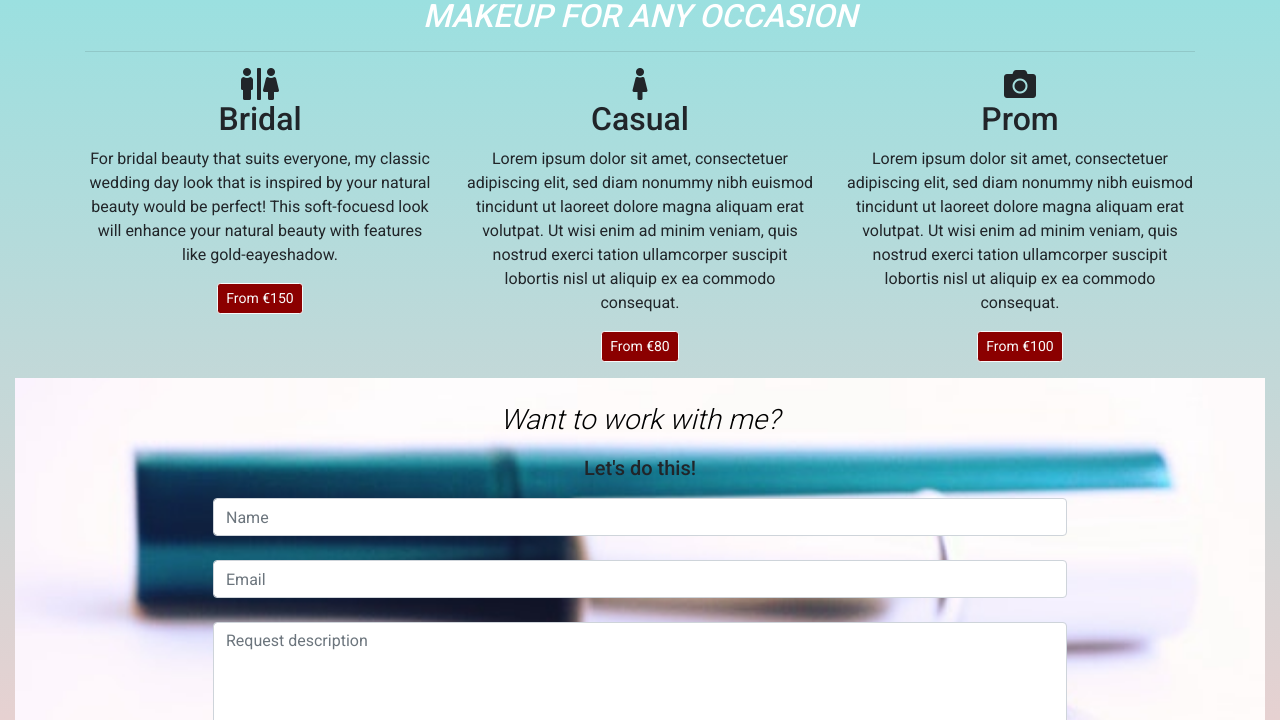
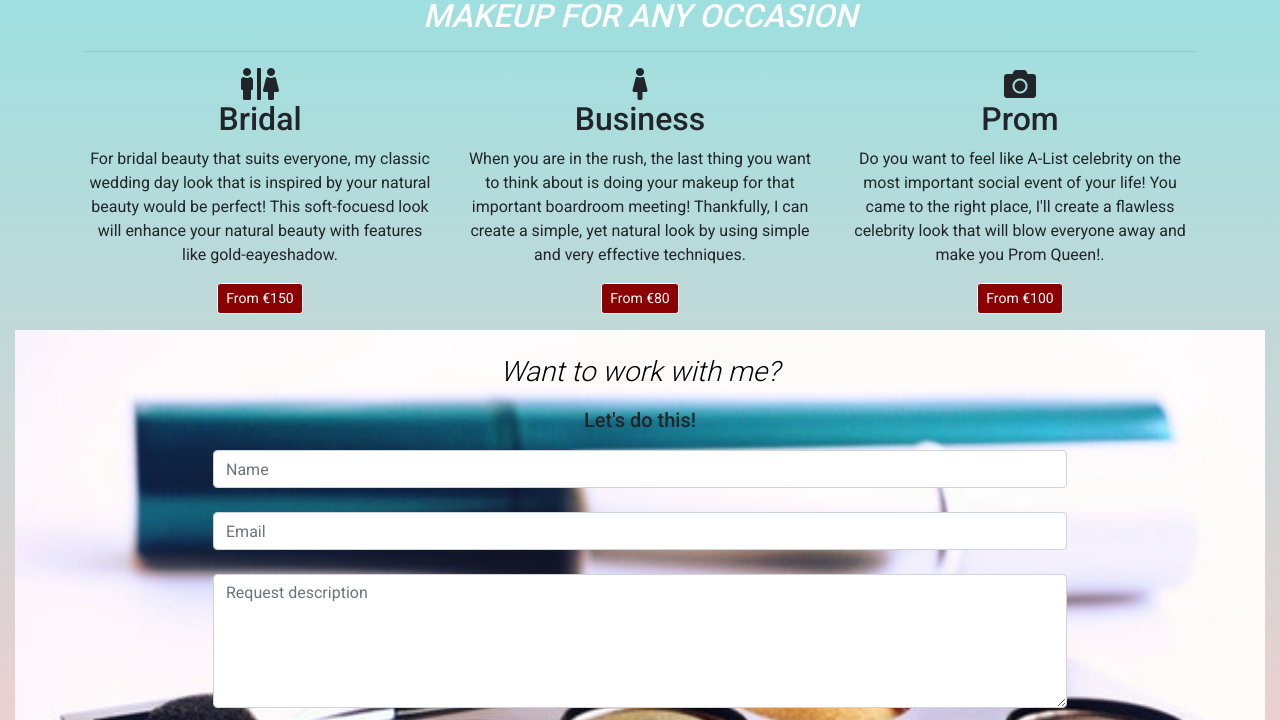
Before and after one commit to AZigalovs/cathiziportfolio-1stmilestoneproject, a plain HTML site: page index.html in a window 1280 px wide. Shown: the part 1479-2199 px from the top of the page. Drawn offline with nearby package versions, Linux system fonts and the light colour scheme; a script that the page names is missing.

Commit message:
add description all makeup look descriptions

```diff
--- a/index.html
+++ b/index.html
@@ -257,17 +257,15 @@
                     </div>
                     <div class="col-12 col-md-6 col-lg-4">
                         <div class="services">
-                            <h2><i class="fas fa-female d-none d-sm-block"></i>Casual</h2>
-                            <p>Lorem ipsum dolor sit amet, consectetuer adipiscing elit, sed diam nonummy nibh euismod tincidunt ut laoreet dolore magna aliquam erat volutpat. Ut wisi enim ad minim veniam, quis nostrud exerci tation ullamcorper suscipit
-                                lobortis nisl ut aliquip ex ea commodo consequat.</p>
+                            <h2><i class="fas fa-female d-none d-sm-block"></i>Business</h2>
+                            <p>When you are in the rush, the last thing you want to think about is doing your makeup for that important boardroom meeting! Thankfully, I can create a simple, yet natural look by using simple and very effective techniques.</p>
                             <p><a class="btn btn-sm btn-light" href="#">From €80</a></p>
                         </div>
                     </div>
                     <div class="col-12 d-md-none d-lg-block col-lg-4">
                         <div class="services">
                             <h2><i class="fas fa-camera d-none d-sm-block"></i>Prom</h2>
-                            <p>Lorem ipsum dolor sit amet, consectetuer adipiscing elit, sed diam nonummy nibh euismod tincidunt ut laoreet dolore magna aliquam erat volutpat. Ut wisi enim ad minim veniam, quis nostrud exerci tation ullamcorper suscipit
-                                lobortis nisl ut aliquip ex ea commodo consequat.</p>
+                            <p>Do you want to feel like A-List celebrity on the most important social event of your life! You came to the right place, I'll create a flawless celebrity look that will blow everyone away and make you Prom Queen!.</p>
                             <p><a class="btn btn-sm btn-light" href="#">From €100</a></p>
                         </div>
                     </div>
```
Also changed, not shown: .c9/metadata/environment/assets/css/style.css, .c9/metadata/environment/index.html, assets/images/bridal.jpg (deleted).
